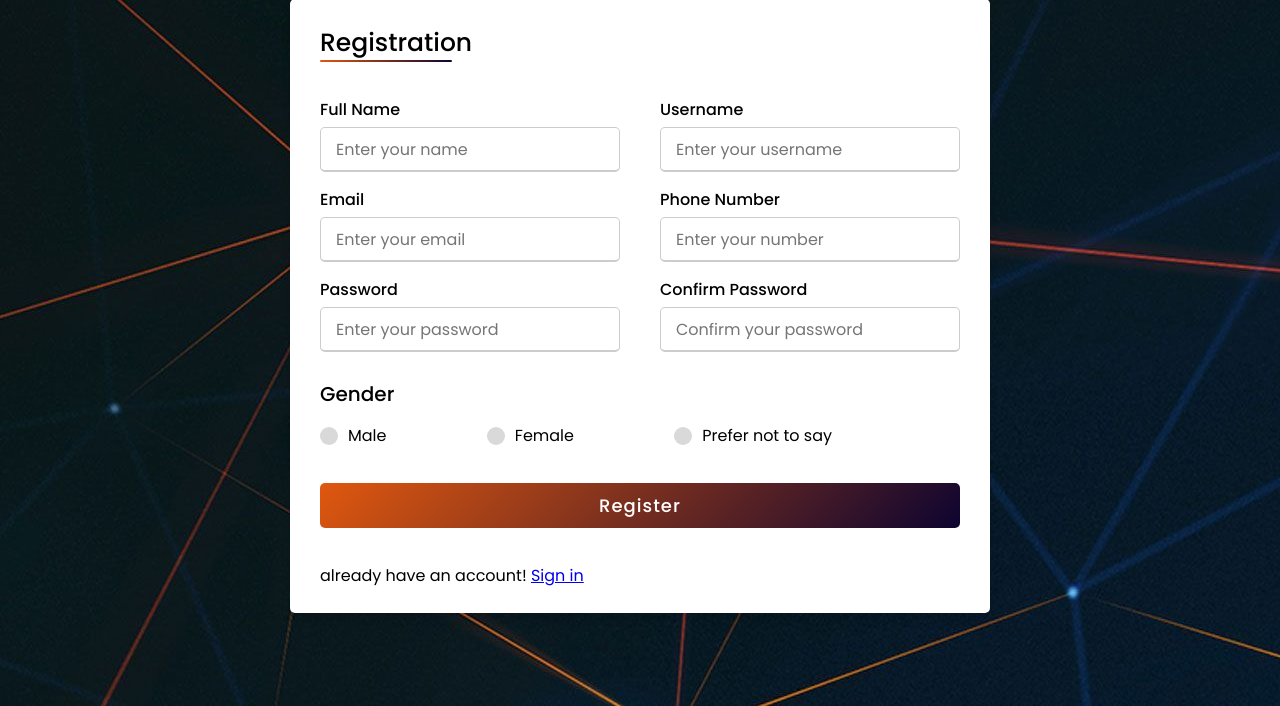
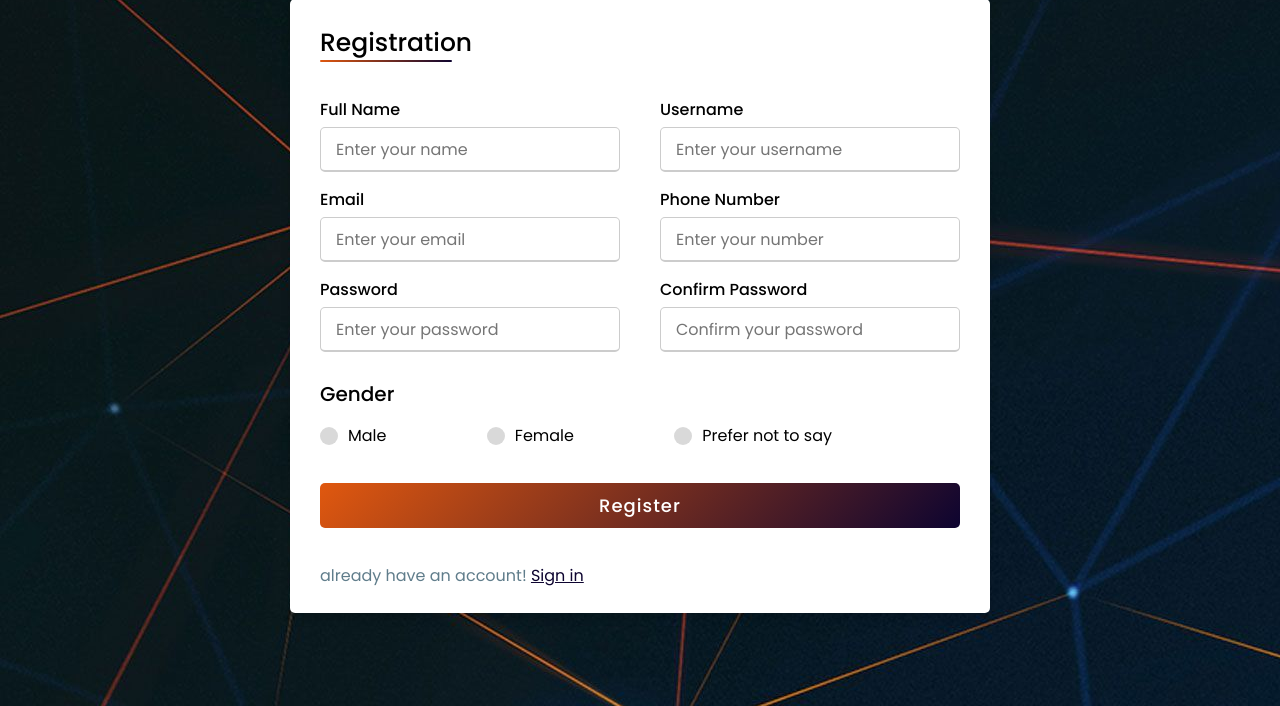
Before and after one commit to SDFaldu/Crypto-Website, a PHP site: page /Home_page/register/register.php in a window 1280 px wide. Shown: the part 94-800 px from the top of the page. Run offline with PHP 8.4, Linux system fonts and the light colour scheme.

Commit message:
Update register.css

```diff
--- a/Home_page/register/register.css
+++ b/Home_page/register/register.css
@@ -51,6 +51,13 @@ form .input-box span.details{
   display: block;
   font-weight: 500;
   margin-bottom: 5px;
+}
+.inputBX p{
+  color: #607d8b;}
+.inputBX p a{
+  color: #0d0430;}
+.inputBX p a:hover{
+    color: #0d0430;
 }
 .user-details .input-box input{
   height: 45px;
@@ -117,7 +124,7 @@ form .input-box span.details{
    background: linear-gradient(135deg, #e0580f, #0d0430);
  }
  form .button input:hover{
-  background: linear-gradient(-135deg, #71b7e6, #9b59b6);
+  background: linear-gradient(-135deg, #e0580f, #0d0430);
   }
  @media(max-width: 584px){
  .container{
```
